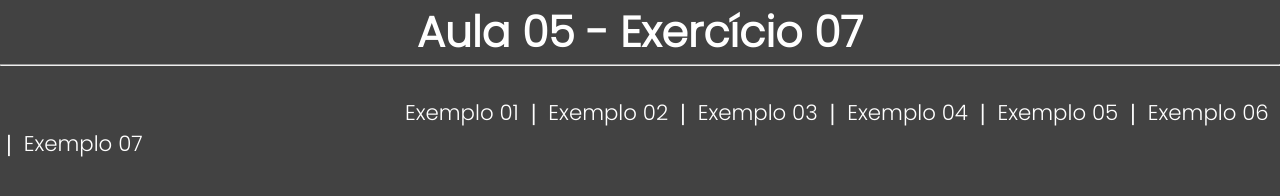
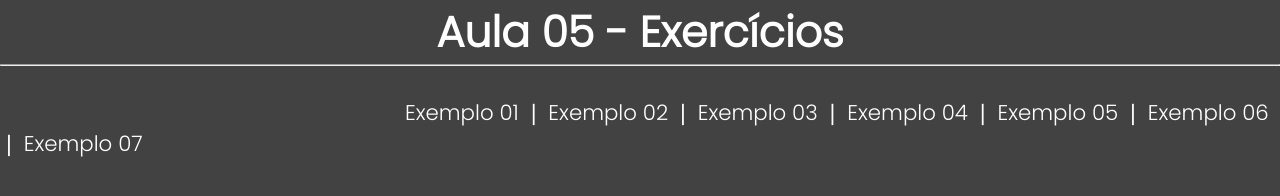
Before and after one commit to https-shini/html2-unicsul, a plain HTML site: page index.html in a window 1280 px wide. Drawn offline with Linux system fonts and the light colour scheme.

Commit message:
Update index.html

```diff
--- a/index.html
+++ b/index.html
@@ -38,7 +38,7 @@
     }
 </style>
 <body>
-    <h1>Aula 05 - Exercício 07</h1>
+    <h1>Aula 05 - Exercícios</h1>
     <hr><br>
     <nav>
         <a href="./exemplo01.html">Exemplo 01</a> &#10072;
```
